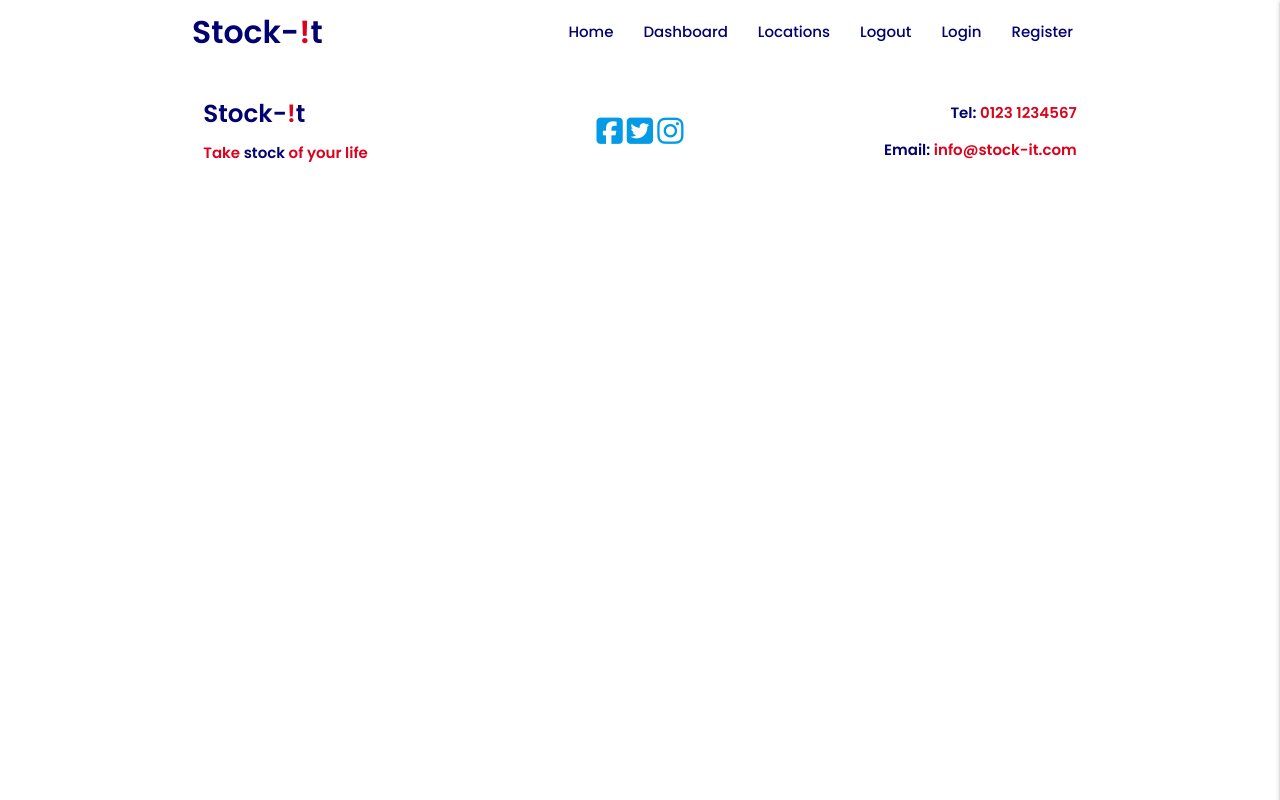
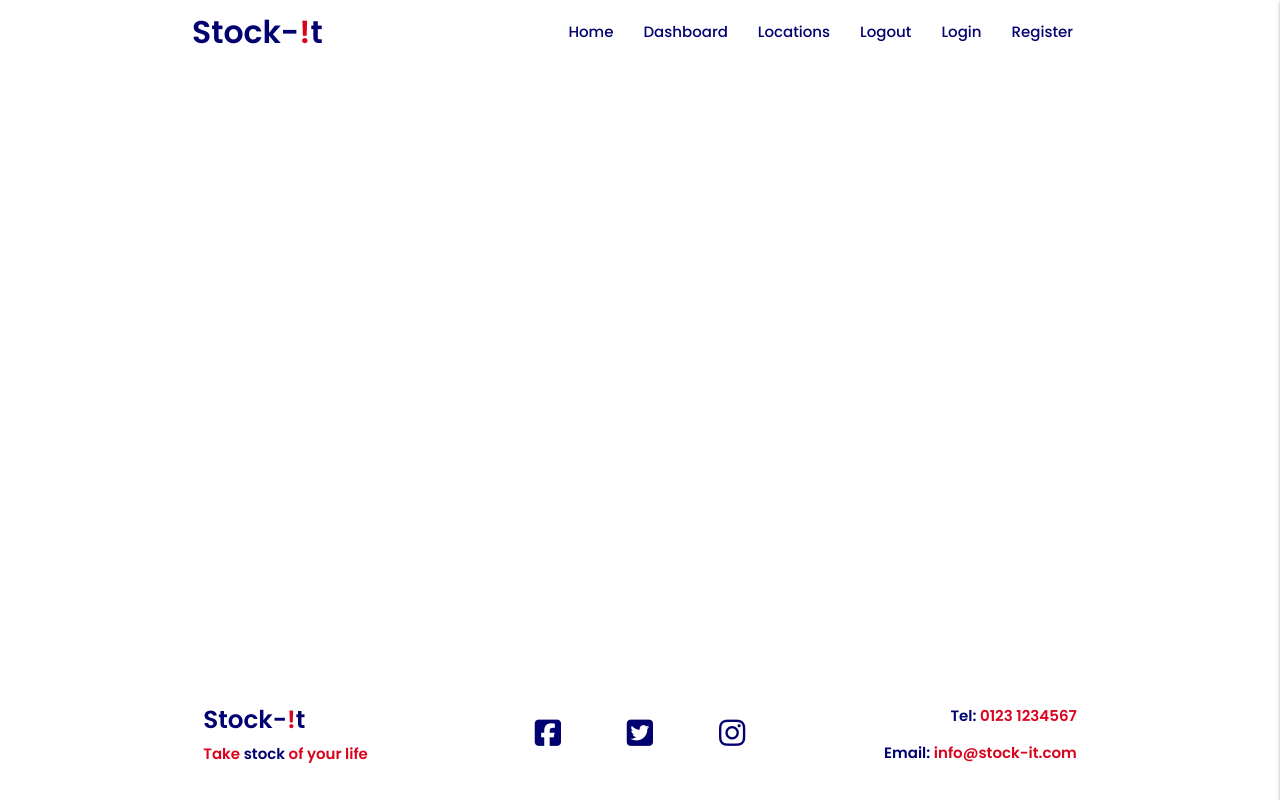
Before and after one commit to DaveWhiteh/SI-Test, a Flask app: page / in a window 1280 px wide. Run offline with Flask 3, Linux system fonts and the light colour scheme; data that the repository does not hold is empty; some libraries are stand-ins or nearby versions.

Commit message:
Add footer styles to style.css

```diff
--- a/static/css/style.css
+++ b/static/css/style.css
@@ -5,10 +5,21 @@ body {
     padding: 0;
     font-family: 'Poppins', sans-serif;
     font-size: 100%;
+    display: flex;
+    min-height: 100vh;
+    flex-direction: column;
+}
+
+main {
+    flex: 1 0 auto;
 }
 
 .text-semibold {
     font-weight: 600;
+}
+
+.margin-top-zero {
+    margin-top: 0;
 }
 
 /* --------------------------------------------------------------------------------------- Background Colors */
@@ -36,6 +47,10 @@ body {
     color: #D8031C;
 }
 
+.icon-blue {
+    color: #01016F;
+}
+
 /* --------------------------------------------------------------------------------------- Navbar */
 
 nav ul a {
@@ -45,6 +60,18 @@ nav ul a {
 
 /* --------------------------------------------------------------------------------------- Footer */
 
+.footer-media {
+    display: flex;
+    justify-content: space-around;
+}
+
+.footer-media a i:hover {
+    color: #D8031C;
+    transition: all 0.35s ease-in-out;
+    -moz-transition: all 0.35s ease-in-out;
+    -webkit-transition: all 0.35s ease-in-out;
+    -o-transition: all 0.35s ease-in-out;
+}
 
 /* --------------------------------------------------------------------------------------- Animations */
 
```
